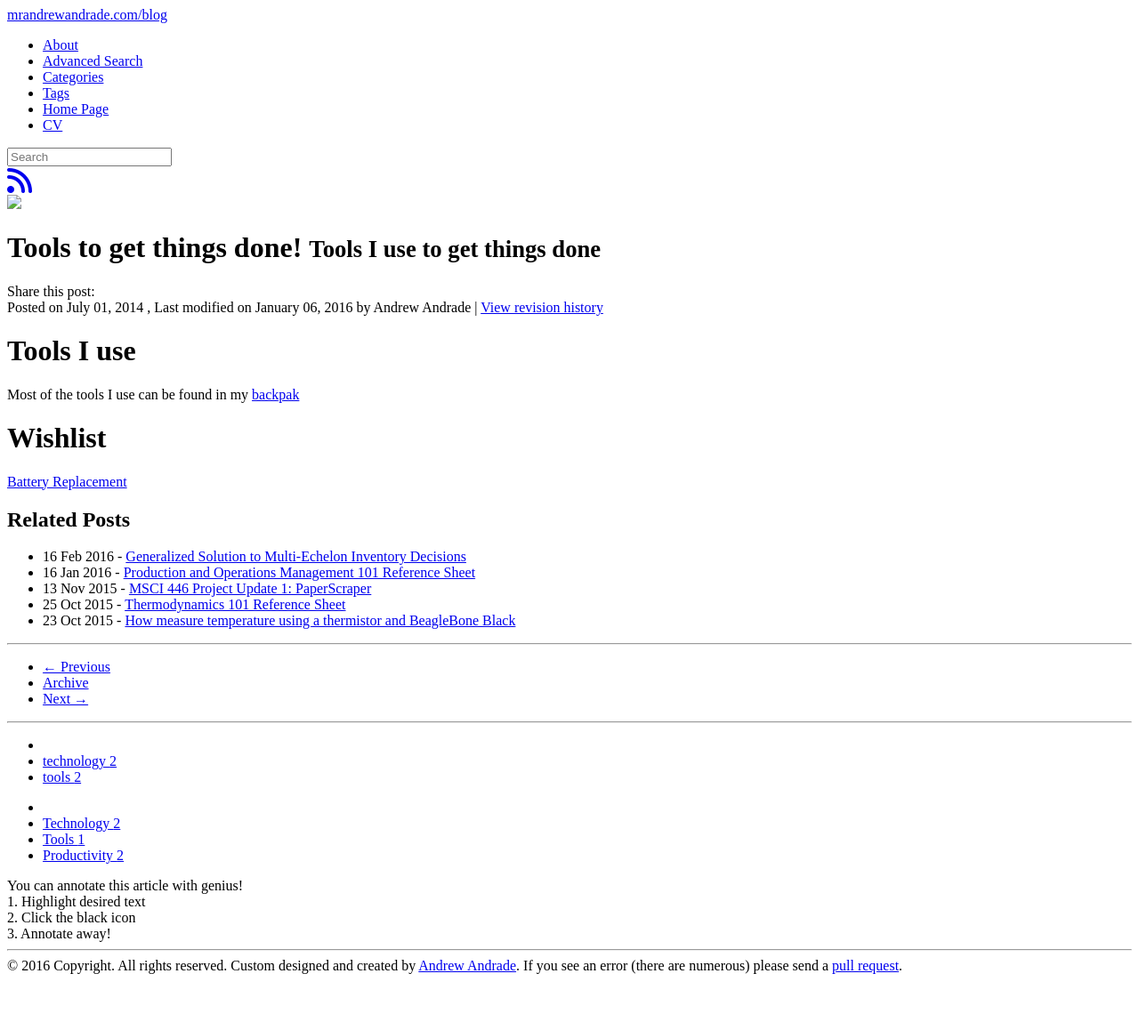
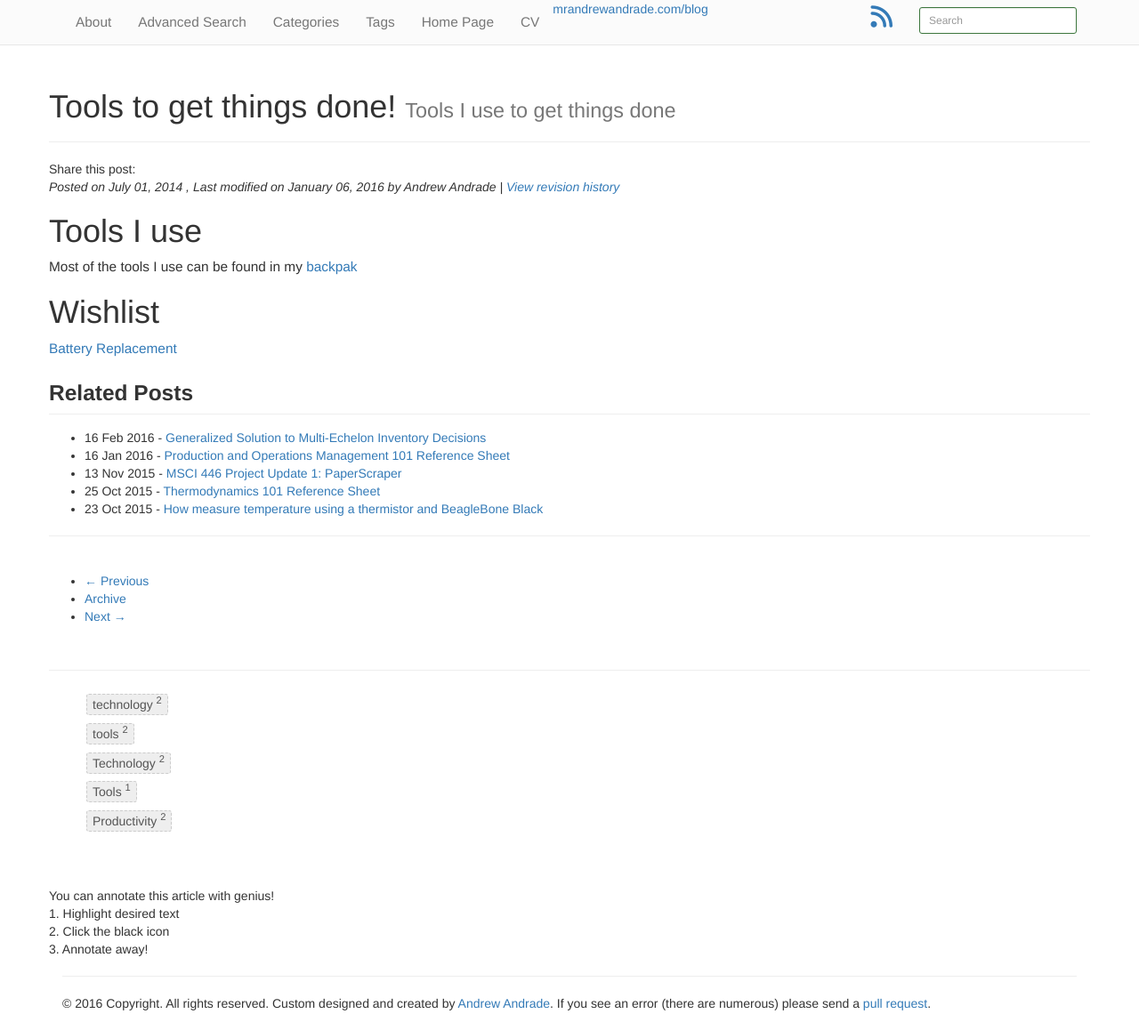
Before and after one commit to mrandrewandrade/blog, a Jekyll site: the page built from _posts/2014-07-01-tools.md, in a window 1280 px wide and 1158 px high. Shown: the whole window at 89% size. Built offline with Jekyll 4.4.1, drawn with Linux system fonts in a browser that asks for light colours; nearby versions of some CDN libraries; library files that are not in the unit come from our copies; comment, search, counter and statistics services are not loaded.

Commit message:
added css

```diff
--- a/_includes/themes/evjekylltheme/post.html
+++ b/_includes/themes/evjekylltheme/post.html
@@ -3,6 +3,9 @@
 </script>
 <script async src="//genius.codes"></script>
 
+
+<link href="/assets/themes/evjekylltheme/bootstrap-3.3.5/css/bootstrap.min.css" rel="stylesheet">
+<link href="/assets/themes/evjekylltheme/css/style.css" rel="stylesheet" type="text/css" media="all">
 
 <div class="row-fliud">
     <div class="span8">
```
